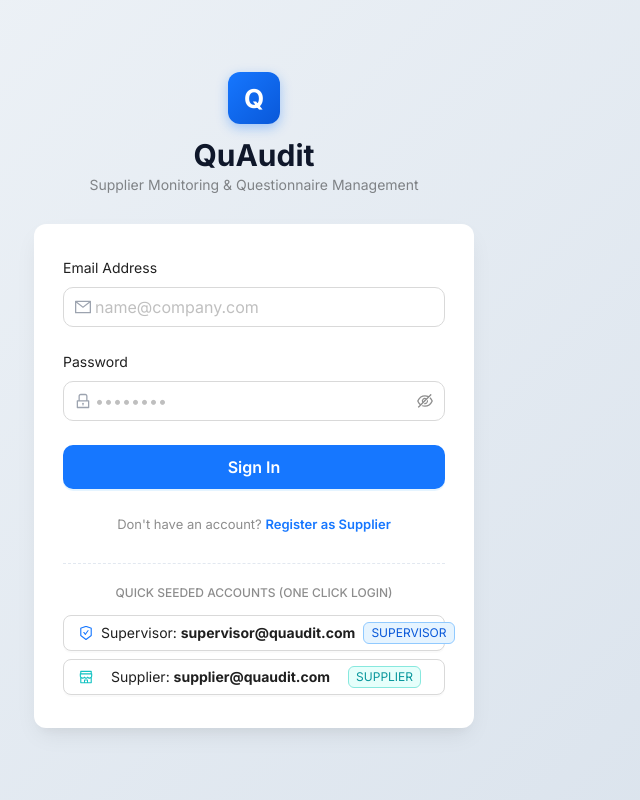
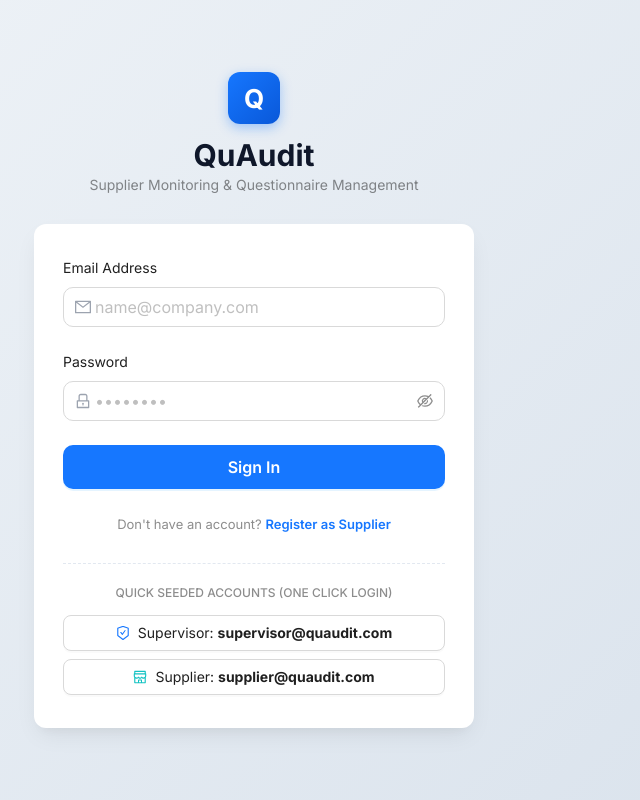
Before and after one commit to HRNavaei/quaudit-frontend, a React (Vite) app: page /login in a window 1280 px wide. Shown: the whole page, without its empty margins (386-1026 px from the left). Built offline with nearby package versions, Linux system fonts and the light colour scheme; no server answers.

Commit message:
fix: remove tags from quick-fill login buttons for clean alignment

```diff
--- a/src/pages/auth/LoginPage.tsx
+++ b/src/pages/auth/LoginPage.tsx
@@ -1,5 +1,5 @@
 import React, { useState } from 'react';
-import { Card, Form, Input, Button, Typography, Space, Alert, Tag } from 'antd';
+import { Card, Form, Input, Button, Typography, Space, Alert } from 'antd';
 import { LockOutlined, MailOutlined, SafetyCertificateOutlined, ShopOutlined } from '@ant-design/icons';
 import { Link, useNavigate, useLocation } from 'react-router-dom';
 import { useAuth } from '../../context/AuthContext';
@@ -169,20 +169,18 @@ export const LoginPage: React.FC = () => {
                   size="middle"
                   icon={<SafetyCertificateOutlined style={{ color: '#1677ff' }} />}
                   onClick={() => handleQuickFill('supervisor@quaudit.com', 'Supervisor@123456')}
-                  style={{ textAlign: 'left', display: 'flex', alignItems: 'center', justifyContent: 'space-between' }}
+                  style={{ textAlign: 'left', display: 'flex', alignItems: 'center' }}
                 >
                   <span>Supervisor: <strong>supervisor@quaudit.com</strong></span>
-                  <Tag color="blue">SUPERVISOR</Tag>
                 </Button>
                 <Button
                   block
                   size="middle"
                   icon={<ShopOutlined style={{ color: '#13c2c2' }} />}
                   onClick={() => handleQuickFill('supplier@quaudit.com', 'Supplier@123456')}
-                  style={{ textAlign: 'left', display: 'flex', alignItems: 'center', justifyContent: 'space-between' }}
+                  style={{ textAlign: 'left', display: 'flex', alignItems: 'center' }}
                 >
                   <span>Supplier: <strong>supplier@quaudit.com</strong></span>
-                  <Tag color="cyan">SUPPLIER</Tag>
                 </Button>
               </Space>
             </div>
```
